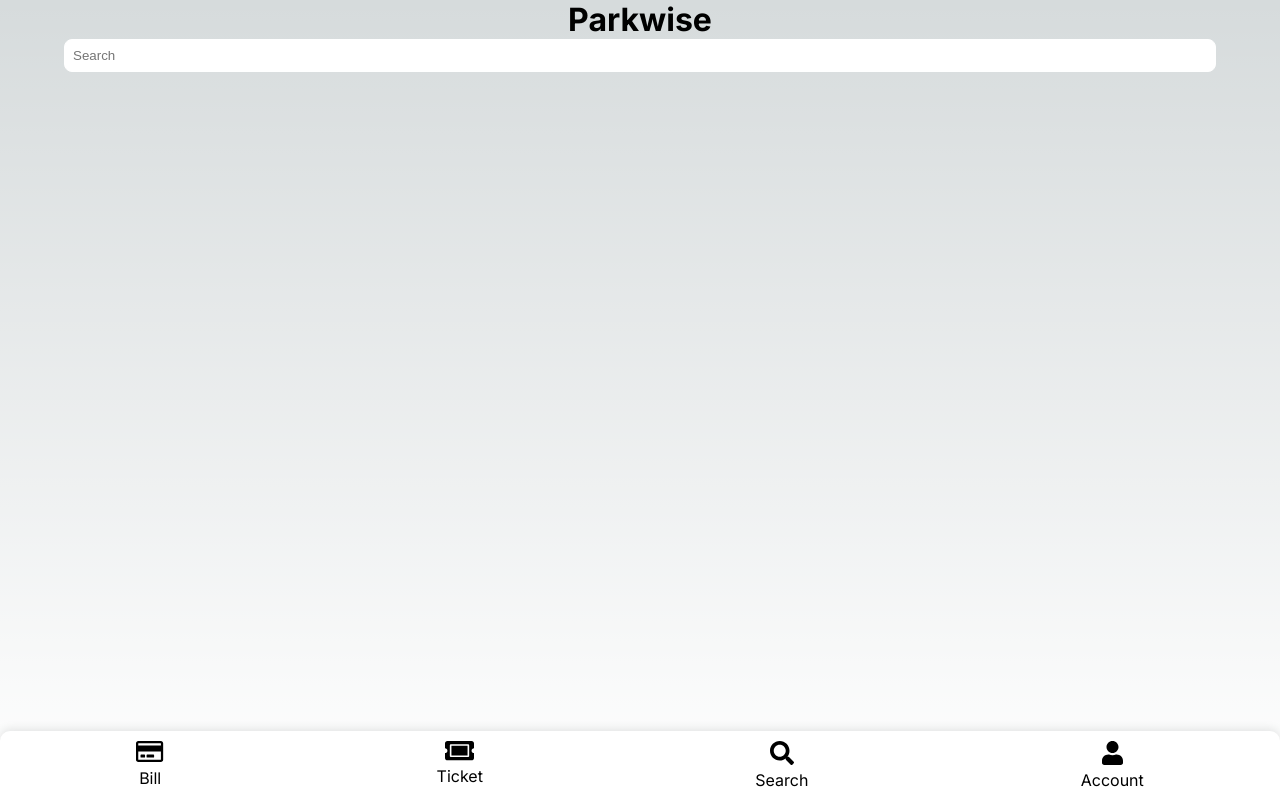
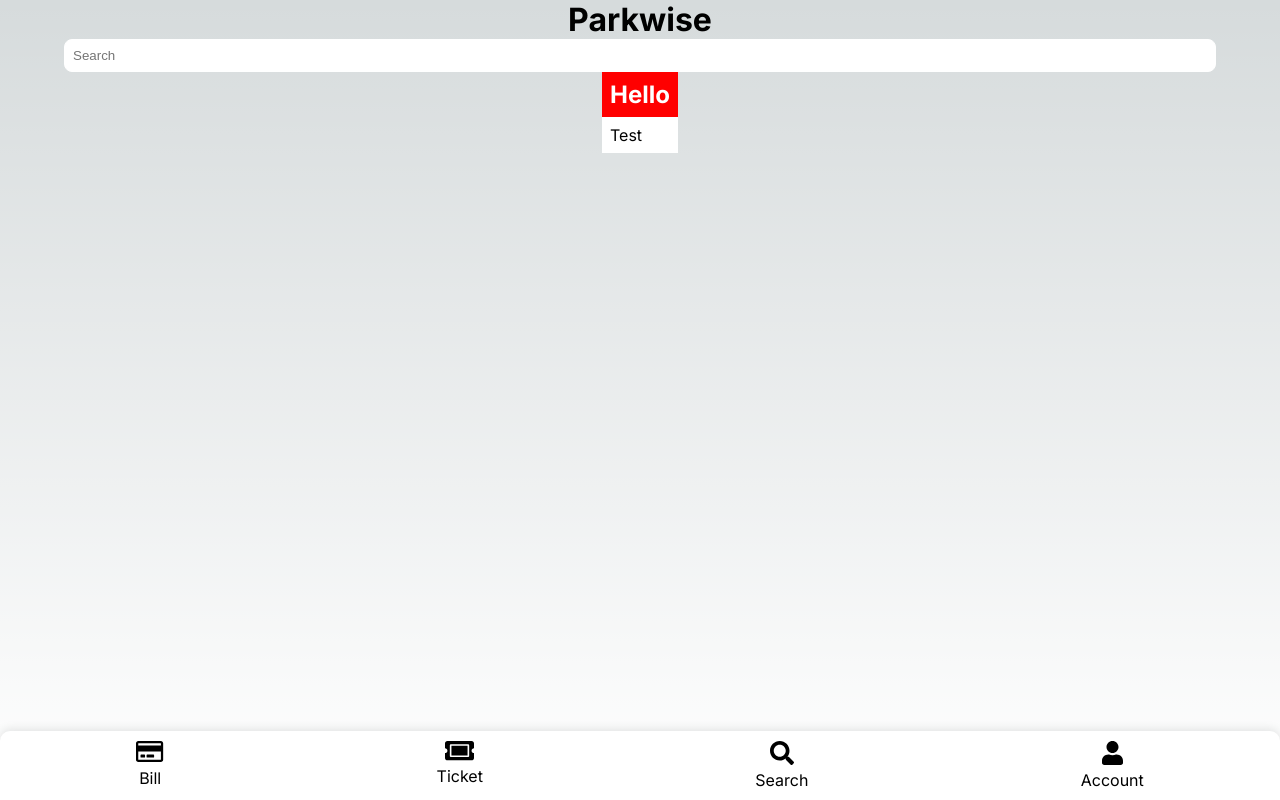
Before and after one commit to Michielez/Parkwise-Web-App, a Next.js app: page / in a window 1280 px wide. Built offline with nearby package versions, Linux system fonts and the light colour scheme.

Commit message:
Basic Card made

```diff
--- /dev/null
+++ b/src/app/components/Card.js
@@ -0,0 +1,12 @@
+import styles from './card.module.css'
+
+export default function Card({ title, children }) {
+    return (
+        <div className={styles.card}>
+            <h2 className={styles.cardTitle}>{title}</h2>
+            <div className={styles.cardContent}>
+                {children}
+            </div>
+        </div>
+    )
+}
--- a/src/app/components/SearchBar.js
+++ b/src/app/components/SearchBar.js
@@ -1,7 +1,7 @@
 import styles from './searchBar.module.css'
 
-export default function SearchBar(){
+export default function SearchBar({onChange}){
     return (
-        <input className={styles["search-bar"]} type="text" placeholder="Search" />
+        <input onChange={onChange} className={styles["search-bar"]} type="text" placeholder="Search" />
     )
 }
--- /dev/null
+++ b/src/app/components/card.module.css
@@ -0,0 +1,16 @@
+.card {
+    margin-bottom: 1rem;
+    background-color: #fff;
+}
+
+.cardTitle {
+    background-color: #f00;
+    color: #fff;
+    padding: 0.5rem;
+    margin: 0;
+}
+
+.cardContent {
+    padding: 0.5rem;
+    color: black;
+}
--- a/src/app/page.js
+++ b/src/app/page.js
@@ -1,7 +1,7 @@
 import BottomNavigation from './components/BottomNavigation'
 import SearchBar from './components/SearchBar'
+import Card from './components/Card'
 import styles from './page.module.css'
-
 
 
 export default function Home() {
@@ -10,6 +10,9 @@ export default function Home() {
       <h1>Parkwise</h1>
       <SearchBar />
       <BottomNavigation />
+      <Card title='Hello'>
+        <p>Test</p>
+      </Card>
     </main>
   )
 }
```
